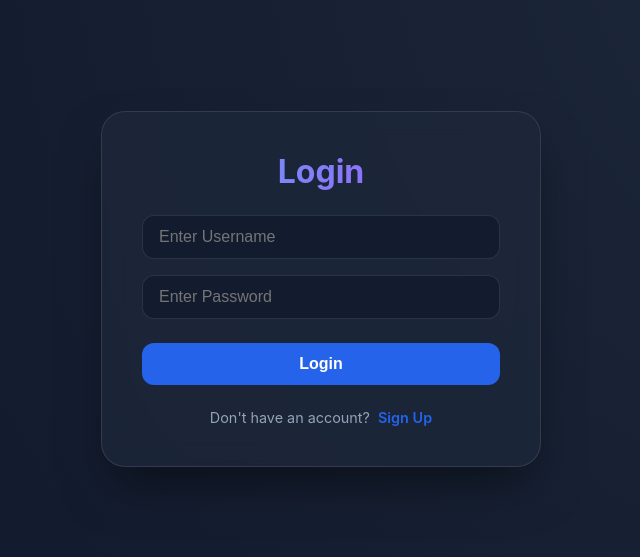
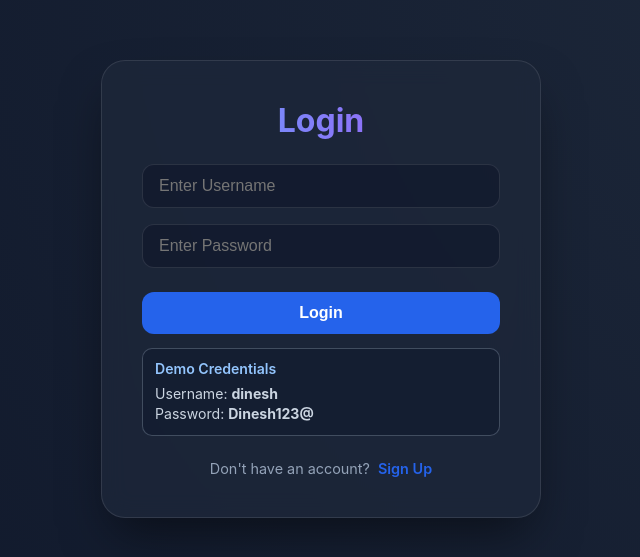
Before and after one commit to dinesh-wq/rfq-frontend, a React (Create React App) app: page / in a window 1280 px wide. Shown: the part 111-668 px from the top of the page, without its empty margins (319-959 px from the left). Built offline with nearby package versions, Linux system fonts and the light colour scheme.

Commit message:
removed strict bid time

```diff
--- a/src/App.css
+++ b/src/App.css
@@ -112,6 +112,23 @@ body {
   text-decoration: underline;
 }
 
+.login-hint-box {
+  margin-top: 14px;
+  padding: 10px 12px;
+  border-radius: 10px;
+  border: 1px solid rgba(148, 163, 184, 0.35);
+  background: rgba(15, 23, 42, 0.45);
+  color: #cbd5e1;
+  font-size: 0.88rem;
+  line-height: 1.45;
+}
+
+.login-hint-title {
+  font-weight: 600;
+  color: #93c5fd;
+  margin-bottom: 4px;
+}
+
 /* Responsive adjustments */
 @media (max-width: 480px) {
   .auth-card {
--- a/src/App.js
+++ b/src/App.js
@@ -39,6 +39,11 @@ const LoginPage = ({
           />
           <button type="submit" className='submit-button'>Login</button>
         </form>
+        <div className="login-hint-box">
+          <p className="login-hint-title">Demo Credentials</p>
+          <p>Username: <strong>dinesh</strong></p>
+          <p>Password: <strong>Dinesh123@</strong></p>
+        </div>
         <p className='auth-switch-text'>
           Don't have an account? <span className="toggle-auth-text" onClick={toggleAuthRoute}>Sign Up</span>
         </p>
--- a/src/pages/supplierPage/index.js
+++ b/src/pages/supplierPage/index.js
@@ -104,6 +104,24 @@ const SupplierDashboard = () => {
         }
     };
 
+    const deleteRFQ = async (rfqId) => {
+        const shouldDelete = window.confirm('Are you sure you want to delete this RFQ?');
+        if (!shouldDelete) return;
+
+        try {
+            const token = Cookies.get('token');
+            await axios.delete(`${API_BASE_URL}/rfq/${rfqId}`, {
+                headers: {
+                    Authorization: `Bearer ${token}`
+                }
+            });
+            alert('RFQ deleted successfully');
+            fetchRFQs();
+        } catch (err) {
+            alert(err.response?.data?.message || 'Unable to delete RFQ');
+        }
+    };
+
     if (loading) return <div className="loading-state">Fetching available RFQs...</div>;
 
     return (
@@ -170,6 +188,13 @@ const SupplierDashboard = () => {
                                 >
                                     {placingBid === rfq.id ? 'Placing...' : 'Submit Bid'}
                                 </button>
+                                <button
+                                    onClick={() => deleteRFQ(rfq.id)}
+                                    className="place-bid-btn"
+                                    style={{ backgroundColor: '#ef4444' }}
+                                >
+                                    Delete RFQ
+                                </button>
                             </div>
                         </div>
                     ))
```
